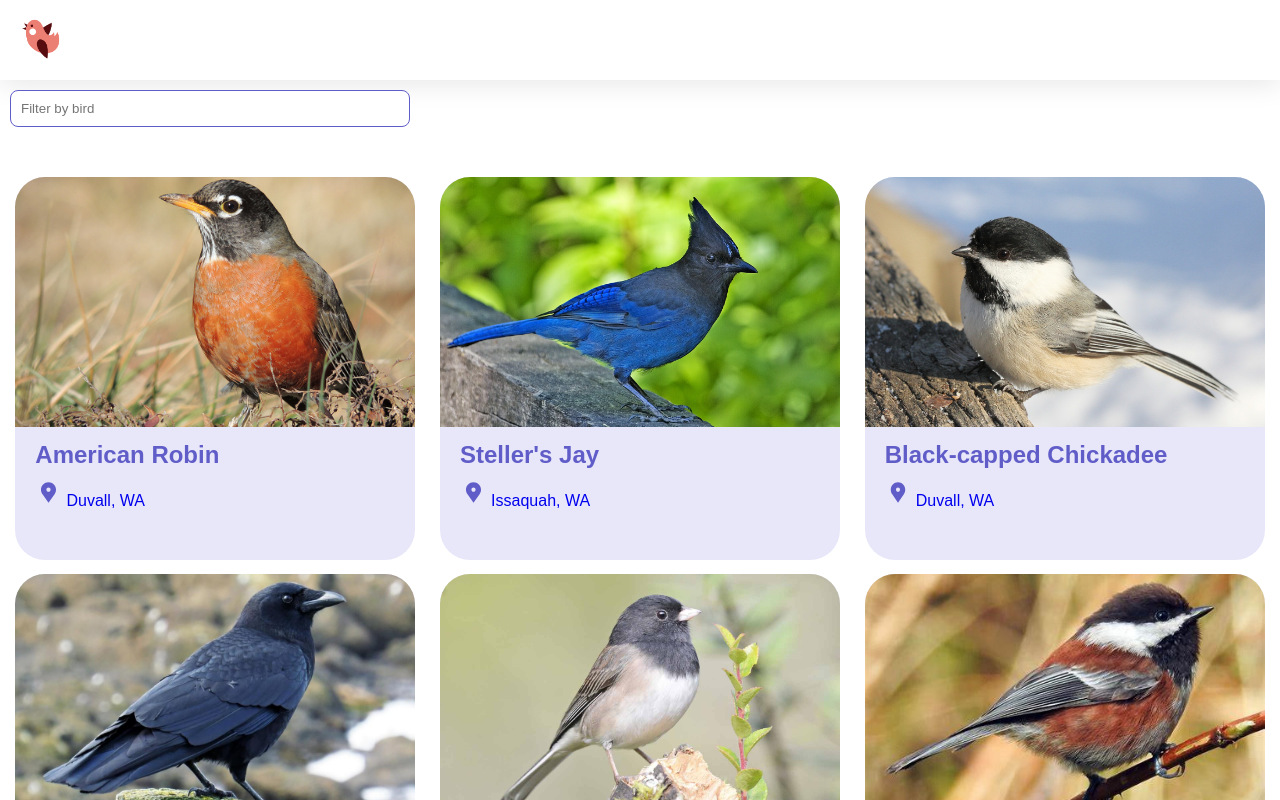
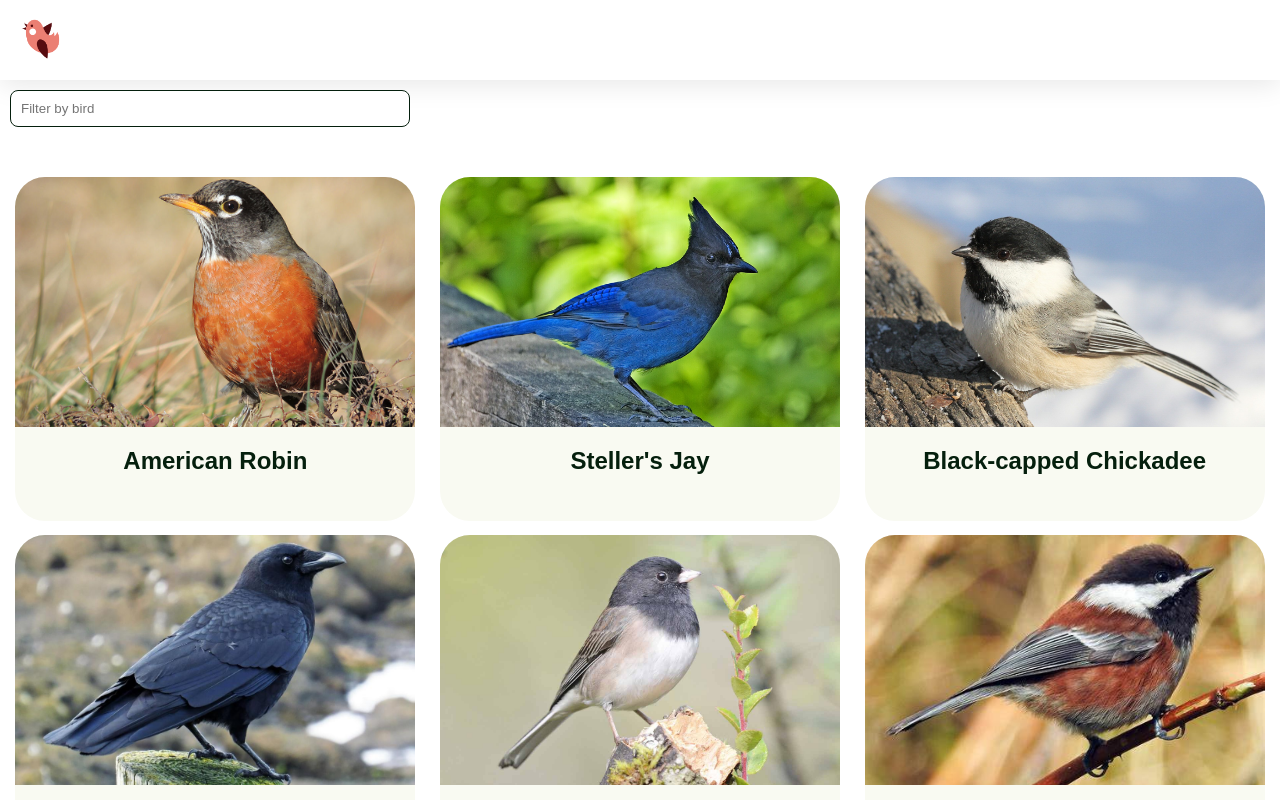
Before and after one commit to jallend1/daBoids, an Angular app: page / in a window 1280 px wide. Shown: the top 800 px of the page. Built offline with nearby package versions, Linux system fonts and the light colour scheme; no server answers.

Commit message:
Removed location sighting information from card

```diff
--- a/src/app/boid-location/boid-location.component.css
+++ b/src/app/boid-location/boid-location.component.css
@@ -5,7 +5,8 @@
 }
 .listing-heading {
   color: var(--primary-color);
-    padding: 10px 20px 0 20px;
+  padding: 1rem;
+  text-align: center;
 }
 .listing-photo {
   height: 250px;
@@ -13,18 +14,3 @@
   object-fit: cover;
   border-radius: 30px 30px 0 0;
 }
-  .listing-location {
-    padding: 10px 20px 20px 20px;
-  }
-  .listing-location::before {
-    content: url("/assets/location-pin.svg") / "";
-  }
-  section.listing a {
-    padding-left: 20px;
-    text-decoration: none;
-    color: var(--primary-color);
-  }
-  section.listing a::after {
-    content: "\203A";
-    margin-left: 5px;
-  }
--- a/src/app/boid-location/boid-location.component.html
+++ b/src/app/boid-location/boid-location.component.html
@@ -7,8 +7,8 @@
       crossorigin
     />
     <h2 class="listing-heading">{{ boidLocation.name }}</h2>
-    <p class="listing-location">
+    <!-- <p class="listing-location">
       {{ boidLocation.city }}, {{ boidLocation.state }}
-    </p>
+    </p> -->
   </section>
 </a>
--- a/src/styles.css
+++ b/src/styles.css
@@ -7,9 +7,9 @@ body {
   font-family: "Be Vietnam Pro", sans-serif;
 }
 :root {
-  --primary-color: #605dc8;
-  --secondary-color: #8b89e6;
-  --accent-color: #e8e7fa;
+  --primary-color: #051f0d;
+  --secondary-color: #dd1299;
+  --accent-color: #f9faf2;
   --shadow-color: #e8e8e8;
 }
 
```
Lines whose indentation alone changed are shown as unchanged.
